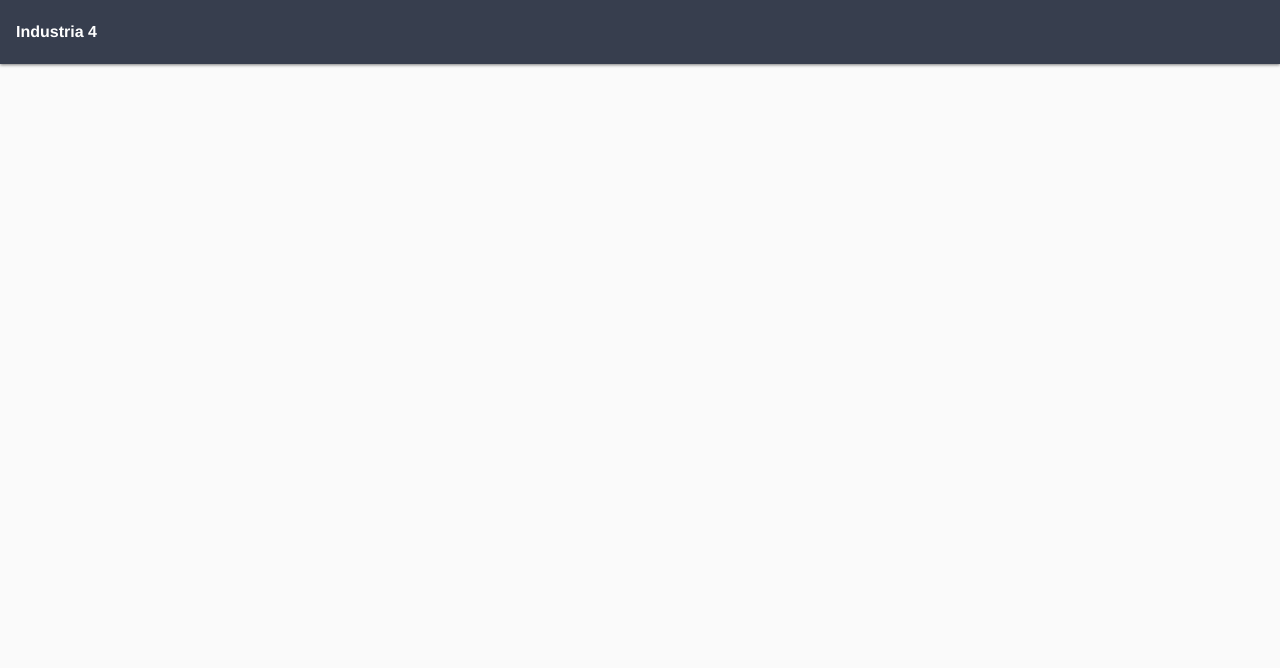
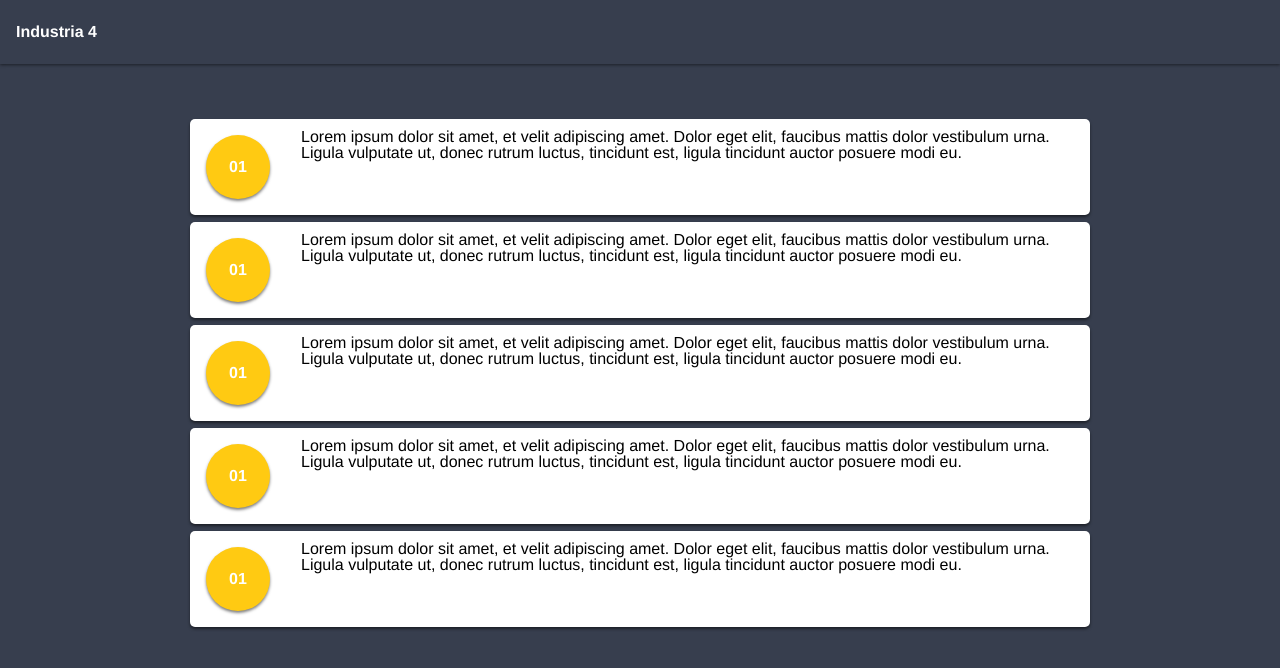
Before and after one commit to SkyaTura/hackaton-industria4, a Nuxt app: page /proccess/steps in a window 1280 px wide. Before the commit this address had no page. Shown: the top 668 px of the page. Built offline with nearby package versions, Linux system fonts and the light colour scheme.

Commit message:
✨ List steps

```diff
--- /dev/null
+++ b/pages/proccess/steps.vue
@@ -0,0 +1,49 @@
+<template lang="pug">
+  .cards
+    each value in [1,2,3,4,5]
+      AppCard(style="display: flex; margin: 7px auto;")
+        header.card-header
+          span 01
+        section.card-content
+          p Lorem ipsum dolor sit amet, et velit adipiscing amet. Dolor eget elit, faucibus mattis dolor vestibulum urna. Ligula vulputate ut, donec rutrum luctus, tincidunt est, ligula tincidunt auctor posuere modi eu.
+</template>
+
+<script>
+  import AppCard from '~/components/AppCard.vue'
+
+  export default {
+    name: 'create',
+    components: {
+      AppCard
+    },
+    mounted () {
+      this.$store.dispatch('layout/setStyle', {
+        element: 'pageContent',
+        style: 'background-color',
+        value: '#373e4e'
+      })
+    }
+  }
+</script>
+
+<style scoped>
+  .cards{
+    margin-top: 48px;
+    flex: 100%;
+  }
+  .card-header span{
+    align-items: center;
+    background-color: #ffca12;
+    border-radius: 50%;
+    box-shadow: 0px 2px 3px 0px rgba(0,0,0,.5);
+    color: white;
+    display: flex;
+    font-weight: bold;
+    height: 64px;
+    justify-content: center;
+    width: 64px;
+  }
+  .card-content{
+    padding: 10px 15px;
+  }
+</style>
```
